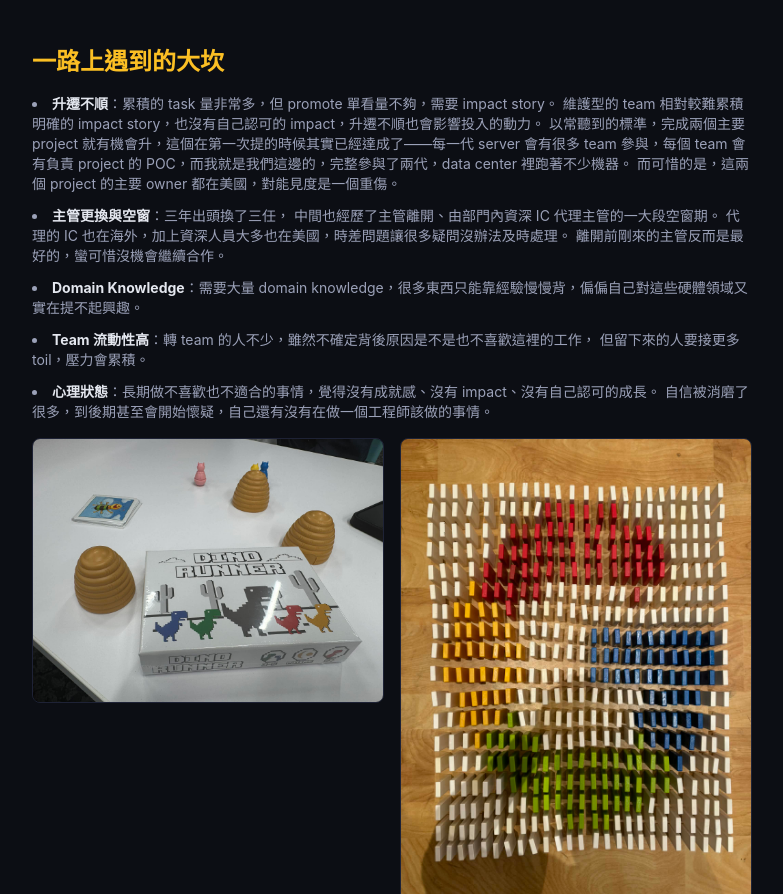
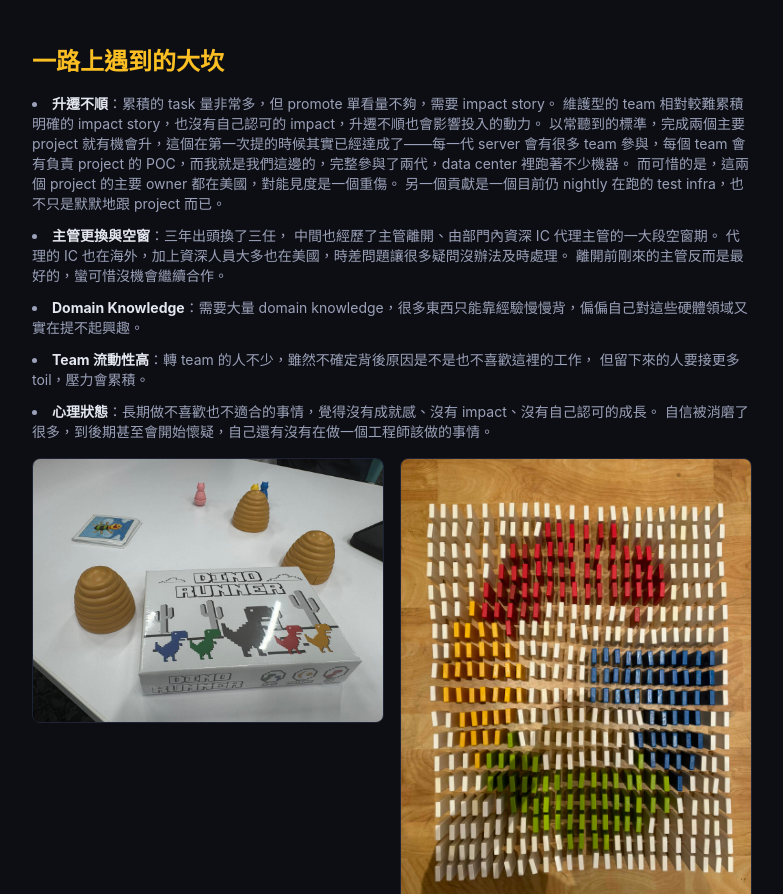
Before and after one commit to HanaYukii/hanayukii-site, a Next.js app: page /blog/leaving-google in a window 1280 px wide. Shown: the part 2786-3680 px from the top of the page, without its empty margins (248-1031 px from the left). Built offline with nearby package versions, Linux system fonts and the light colour scheme.

Commit message:
Add test infra contribution note to promotion section

```diff
--- a/src/app/blog/leaving-google/page.tsx
+++ b/src/app/blog/leaving-google/page.tsx
@@ -178,6 +178,7 @@ export default function LeavingGoogle() {
                 維護型的 team 相對較難累積明確的 impact story，也沒有自己認可的 impact，升遷不順也會影響投入的動力。
                 以常聽到的標準，完成兩個主要 project 就有機會升，這個在第一次提的時候其實已經達成了——每一代 server 會有很多 team 參與，每個 team 會有負責 project 的 POC，而我就是我們這邊的，完整參與了兩代，data center 裡跑著不少機器。
                 而可惜的是，這兩個 project 的主要 owner 都在美國，對能見度是一個重傷。
+                另一個貢獻是一個目前仍 nightly 在跑的 test infra，也不只是默默地跟 project 而已。
               </li>
               <li>
                 <strong>主管更換與空窗</strong>：三年出頭換了三任，
```
